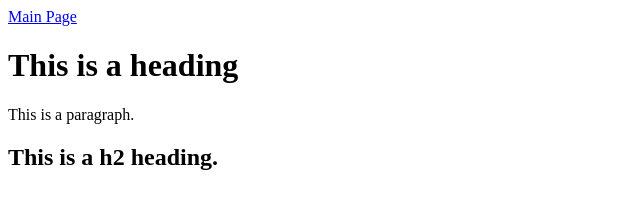
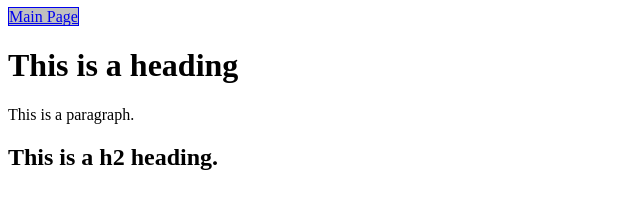
Before and after one commit to ShivaAslami/MyApp, a plain HTML site: page index.html in a window 1280 px wide. Shown: the whole page, without its empty margins (0-640 px from the left). Drawn offline with Linux system fonts and the light colour scheme.

Commit message:
Add .buttn css in index.html

```diff
--- a/index.html
+++ b/index.html
@@ -1,8 +1,16 @@
 <!DOCTYPE html>
 <html>
 <title>HTML Tutorial</title>
+<style>
+    .button {
+        height: 30px;
+        width: 50px;
+        border: 1px solid;
+        background-color: silver;
+    }
+</style>
 <body>
-    <a href="main.html">Main Page</a>
+    <a href="main.html" class="button">Main Page</a>
 
 <h1>This is a heading</h1>
 <p>This is a paragraph.</p>
```
